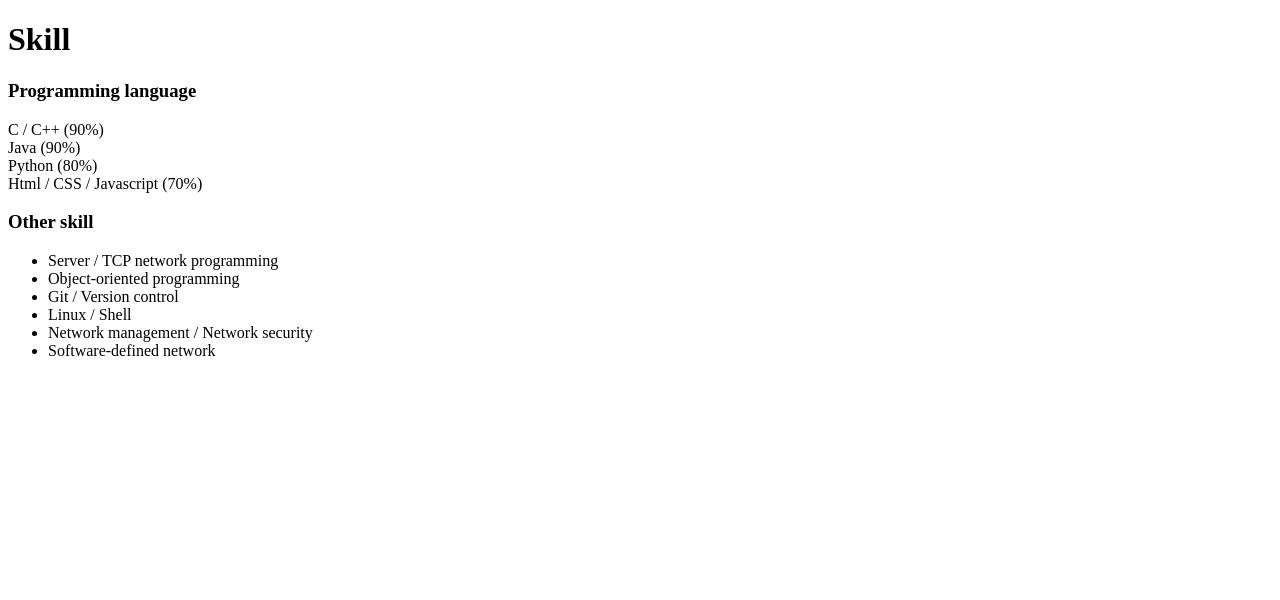
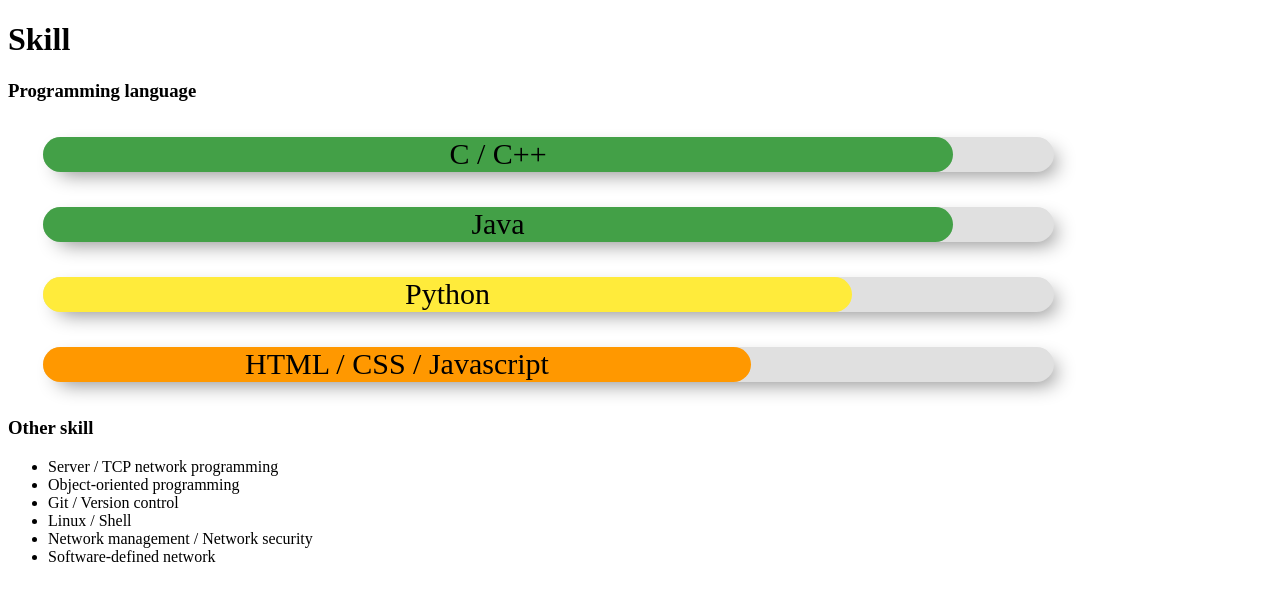
Before and after one commit to CheshireCatNick/cheshirecatnick.github.io, a plain HTML site: page html/skill.html in a window 1280 px wide. Drawn offline with Linux system fonts and the light colour scheme.

Commit message:
add bar color

```diff
--- a/html/skill.html
+++ b/html/skill.html
@@ -2,8 +2,25 @@
 <html>
 <head>
 <style>
+.outProgress {
+	-webkit-box-shadow: 8px 8px 20px -6px #888;
+    -moz-box-shadow: 8px 8px 20px -6px #888;
+    box-shadow: 8px 8px 20px -6px #888;
+	margin: 35px;
+    width: 80%;
+    height: 35px;
+    background-color: #E0E0E0;
+    border-radius: 100px;
+}
+.inProgress {
+	font-size: 30px;
+    height: 100%;
+    background-color: #43A047;
+    border-radius: 100px;
+    text-align: center;
 
 
+}
 
 </style>
 </head>
@@ -11,10 +28,10 @@
 <h1>Skill</h1>
 <div id="programmingLanguage">
 	<h3>Programming language</h3>
-	<div class="outProgress"><div id="inProgress">C / C++ (90%)</div></div>
-	<div class="outProgress">Java (90%)</div>
-	<div class="outProgress">Python (80%)</div>
-	<div class="outProgress">Html / CSS / Javascript (70%)</div>
+	<div class="outProgress"><div class="inProgress" style="width: 90%">C / C++</div></div>
+	<div class="outProgress"><div class="inProgress" style="width: 90%">Java</div></div>
+	<div class="outProgress"><div class="inProgress" style="width: 80%; background-color: #FFEB3B">Python</div></div>
+	<div class="outProgress"><div class="inProgress" style="width: 70%; background-color: #FF9800">HTML / CSS / Javascript</div></div>
 </div>
 <div class="subContent" id="otherSkill">
 	<h3>Other skill</h3>
@@ -27,5 +44,22 @@
 	<li>Software-defined network</li>
 	</ul>
 </div>
+
+<script type="text/javascript">
+	function move() {
+    var elem = document.getElementById("inProgress");
+    var width = 1;
+    var id = setInterval(frame, 100);
+    function frame() {
+        if (width >= 100) {
+            clearInterval(id);
+        } else {
+            width++;
+            elem.style.width = width + '%';
+        }
+    }
+}
+setInterval(move, 3000);
+</script>
 </body>
 </html>
```
